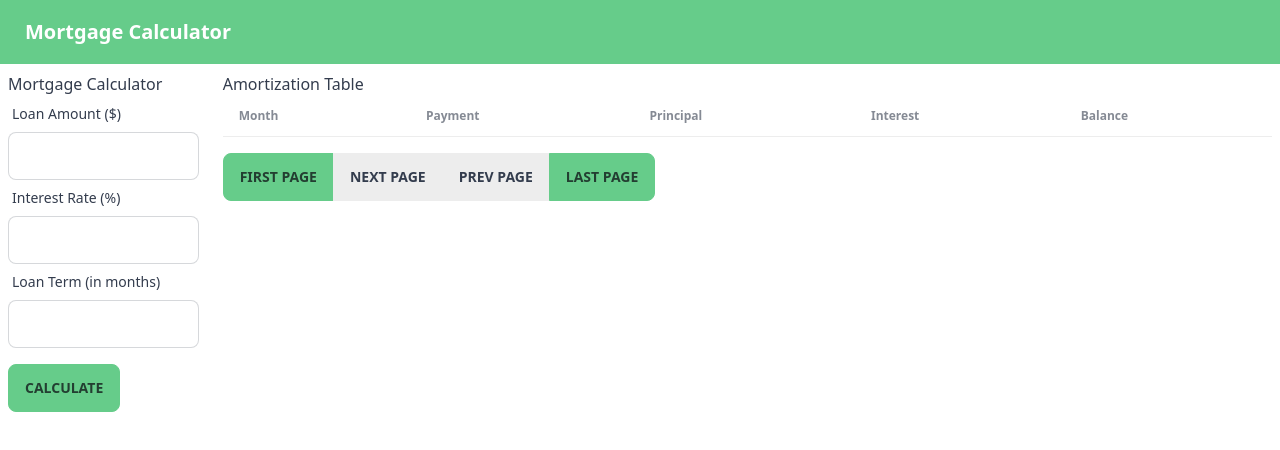
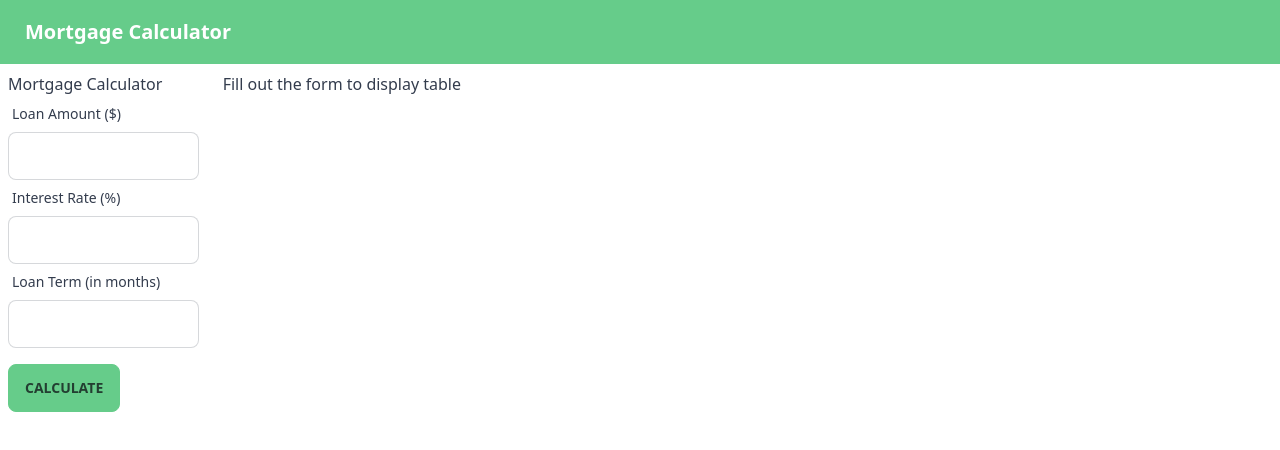
Before and after one commit to vkumar04/mortgage-calc-backend, a React (Vite) app in the folder frontend/: page / in a window 1280 px wide. Shown: the top 450 px of the page. Built offline with nearby package versions, Linux system fonts and the light colour scheme.

Commit message:
removed console.log

```diff
--- a/frontend/src/components/dataTable/DataTable.tsx
+++ b/frontend/src/components/dataTable/DataTable.tsx
@@ -12,7 +12,6 @@ interface DataTableProps {
 }
 
 export const DataTable = ({ amortizationData }: DataTableProps) => {
-  console.log(amortizationData);
   const columnHelper = createColumnHelper<amortizationData>();
   const columns = useMemo(
     () => [
@@ -47,11 +46,9 @@ export const DataTable = ({ amortizationData }: DataTableProps) => {
     getPaginationRowModel: getPaginationRowModel(),
   });
 
-  console.log(amortizationData);
-
-  // if (amortizationData?.length === 0) {
-  //   return <div>Fill out the form to display table</div>;
-  // }
+  if (amortizationData?.length === 0) {
+    return <div>Fill out the form to display table</div>;
+  }
 
   return (
     <div>
```
